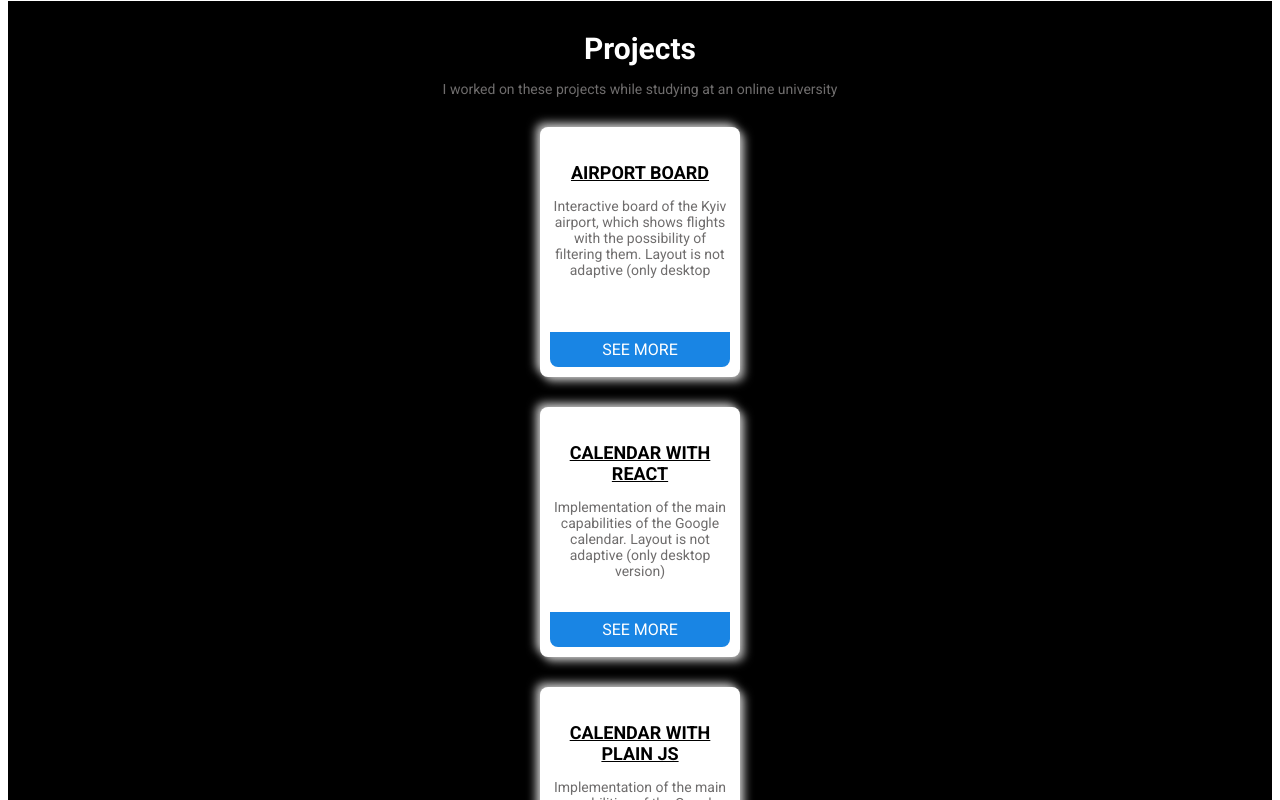
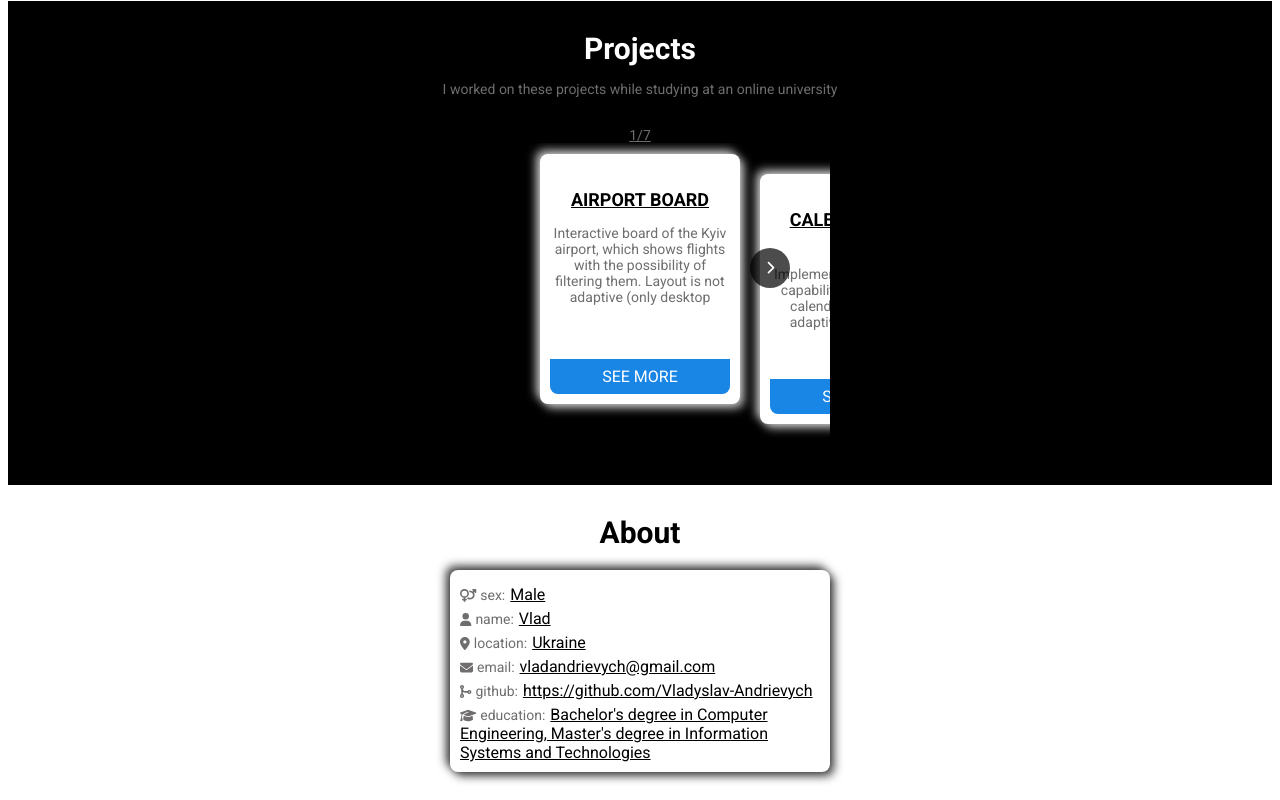
Before and after one commit to Vladyslav-Andrievych/portfolio, a Next.js app: page / in a window 1280 px wide. Shown: the part 1800-2600 px from the top of the page. Built offline with nearby package versions, Linux system fonts and the light colour scheme; a web font is replaced by a local one.

Commit message:
finish Projects section, made a projects slider

```diff
--- a/src/components/Projects/ProjectCard.tsx
+++ b/src/components/Projects/ProjectCard.tsx
@@ -2,24 +2,38 @@ import styles from './projects.module.scss';
 
 import Link from 'next/link';
 
-export default function ProjectCard({
-  name,
-  description,
-  layoutDesciption,
-}: {
+interface ProjectData {
   name: string;
   description: string;
-  layoutDesciption: string;
+  repositoryName: string;
+  layout: string;
+  repositoryUrl: string;
+  url: string;
+  techStack: string[];
+}
+
+export default function ProjectCard({
+  projectData,
+  isActive,
+}: {
+  projectData: ProjectData;
+  isActive: boolean;
 }) {
   return (
-    <div className={styles.projectCard}>
-      <h4 className={styles.projectCardTitle}>{name}</h4>
+    <li
+      className={`
+                ${styles.projectCardsListItem}
+                ${styles.projectCard}
+                `}
+      style={isActive ? { transform: 'translate(0, -20px)' } : {}}
+    >
+      <h4 className={styles.projectCardTitle}>{projectData.name}</h4>
       <p className={styles.projectCardDescription}>
-        {`${description}. ${layoutDesciption}`}
+        {`${projectData.description}. ${projectData.layout}`}
       </p>
       <Link href="/" className={styles.projectCardLink}>
         See more
       </Link>
-    </div>
+    </li>
   );
 }
--- a/src/components/Projects/ProjectCards.tsx
+++ /dev/null
@@ -1,34 +0,0 @@
-import styles from './projects.module.scss';
-
-import ProjectCard from './ProjectCard';
-
-interface ProjectData {
-  name: string;
-  description: string;
-  repositoryName: string;
-  layout: string;
-  repositoryUrl: string;
-  url: string;
-  techStack: string[];
-}
-
-export default function ProjectCards({
-  projectsInfo,
-}: {
-  projectsInfo: ProjectData[];
-}) {
-  return (
-    <div className={`${styles.projectsCardsContainer} ${styles.projectCards}`}>
-      {projectsInfo.map((projectInfo, index) => {
-        return (
-          <ProjectCard
-            key={index}
-            name={projectInfo.name}
-            description={projectInfo.description}
-            layoutDesciption={projectInfo.layout}
-          />
-        );
-      })}
-    </div>
-  );
-}
--- a/src/components/Projects/Projects.tsx
+++ b/src/components/Projects/Projects.tsx
@@ -2,7 +2,7 @@ import styles from './projects.module.scss';
 
 import data from '../../../data/projects';
 
-import ProjectCards from './ProjectCards';
+import ProjectsSlider from './ProjectsSlider';
 
 export default function Projects() {
   const projectsInfo = [...data];
@@ -14,7 +14,7 @@ export default function Projects() {
         I worked on these projects while studying at an online university
       </p>
       {/* add this Portfolio, TodoList, js-full-github-user-data, counter-project */}
-      <ProjectCards projectsInfo={[...projectsInfo]} />
+      <ProjectsSlider projectsInfo={[...projectsInfo]} />
     </section>
   );
 }
--- /dev/null
+++ b/src/components/Projects/ProjectsSlider.tsx
@@ -0,0 +1,105 @@
+import { useState, useEffect, useRef } from 'react';
+
+import styles from './projects.module.scss';
+
+import ProjectCard from './ProjectCard';
+import ToggleButton from './ToggleButton';
+
+interface ProjectData {
+  name: string;
+  description: string;
+  repositoryName: string;
+  layout: string;
+  repositoryUrl: string;
+  url: string;
+  techStack: string[];
+}
+
+export default function ProjectsSlider({
+  projectsInfo,
+}: {
+  projectsInfo: ProjectData[];
+}) {
+  const [projectNumber, setProjectNumber] = useSlider();
+
+  const counterValue = `${projectNumber + 1}/${projectsInfo.length}`;
+
+  return (
+    <div className={`${styles.projectsSlider} ${styles.slider}`}>
+      <span className={styles.sliderCounter}>{counterValue}</span>
+      <div
+        className={`${styles.sliderCards} ${styles.projectCardsContainer}`}
+        id="projectCardsContainer"
+      >
+        {projectNumber > 0 && (
+          <ToggleButton
+            direction="back"
+            onClick={setProjectNumber}
+            projectNumber={projectNumber}
+          />
+        )}
+        <ul className={styles.projectCardsList} id="projectCardsList">
+          {projectsInfo.map((projectInfo, index) => {
+            const isActive = projectNumber === index;
+            return (
+              <ProjectCard
+                projectData={projectInfo}
+                isActive={isActive}
+                key={index}
+              />
+            );
+          })}
+        </ul>
+        {projectNumber < projectsInfo.length - 1 && (
+          <ToggleButton
+            direction="forth"
+            onClick={setProjectNumber}
+            projectNumber={projectNumber}
+          />
+        )}
+      </div>
+    </div>
+  );
+}
+
+function useSlider() {
+  const [projectNumber, setProjectNumber] = useState(0);
+
+  useEffect(() => {
+    function onWidthSizeChange() {
+      const containerElem = document.querySelector('#projectCardsContainer');
+      const listElem = document.querySelector('#projectCardsList');
+
+      if (containerElem && listElem) {
+        const { clientWidth } = containerElem;
+
+        // 100px - half of width of projectCard
+        listElem.style.marginLeft = `${clientWidth / 2 - 100}px`;
+      }
+    }
+
+    onWidthSizeChange();
+
+    window.addEventListener('resize', onWidthSizeChange);
+
+    return () => {
+      window.removeEventListener('resize', onWidthSizeChange);
+    };
+  });
+
+  useEffect(() => {
+    function listPositioning() {
+      const listElem = document.querySelector('#projectCardsList');
+      if (listElem) {
+        //220px - width of projectCard + margin-right of projectCard
+        listElem.style.translate =
+          projectNumber === 0 ? `0px` : `-${220 * projectNumber}px`;
+        listElem.style.transition = 'all 1s';
+      }
+    }
+
+    listPositioning();
+  }, [projectNumber]);
+
+  return [projectNumber, setProjectNumber] as const;
+}
--- /dev/null
+++ b/src/components/Projects/ToggleButton.tsx
@@ -0,0 +1,34 @@
+import styles from './projects.module.scss';
+
+import { FontAwesomeIcon } from '@fortawesome/react-fontawesome';
+import { faChevronLeft } from '@fortawesome/free-solid-svg-icons/faChevronLeft';
+import { faChevronRight } from '@fortawesome/free-solid-svg-icons/faChevronRight';
+
+export default function ToggleButton({
+  direction,
+  onClick,
+  projectNumber,
+}: {
+  direction: string;
+  onClick: (arg: number) => void;
+  projectNumber: number;
+}) {
+  const button =
+    direction === 'back' ? (
+      <button
+        className={`${styles.sliderToggleBtn} ${styles.sliderToggleBtnLeft}`}
+        onClick={() => onClick(projectNumber - 1)}
+      >
+        <FontAwesomeIcon icon={faChevronLeft} />
+      </button>
+    ) : (
+      <button
+        className={`${styles.sliderToggleBtn} ${styles.sliderToggleBtnRight}`}
+        onClick={() => onClick(projectNumber + 1)}
+      >
+        <FontAwesomeIcon icon={faChevronRight} />
+      </button>
+    );
+
+  return button;
+}
--- a/src/components/Projects/projects.module.scss
+++ b/src/components/Projects/projects.module.scss
@@ -20,18 +20,70 @@
     margin-top: 15px;
   }
 
-  &CardsContainer {
+  &Slider {
     margin-top: 30px;
   }
 }
 
-.projectCards {
+.slider {
+  display: flex;
+  flex-direction: column;
+  align-items: center;
+
+  &Counter {
+    font-size: 14px;
+    color: #6f6d6d;
+    text-decoration: underline;
+  }
+
+  &Cards {
+    position: relative;
+  }
+
+  &ToggleBtn {
+    position: absolute;
+    top: 105px;
+    width: 40px;
+    height: 40px;
+    border-radius: 50%;
+    border: none;
+    outline: none;
+    background-color: #000000b3;
+    color: $primary-white;
+    z-index: 1;
+
+    &Right {
+      right: 40px;
+    }
+
+    &Left {
+      left: 40px;
+    }
+  }
+}
+
+.projectCardsContainer {
+  display: flex;
+  align-items: center;
+  max-width: 380px;
+  height: 312px;
+  overflow: hidden;
+}
+
+.projectCardsList {
+  width: fit-content;
+  display: flex;
+  list-style-type: none;
+  margin: 0;
+  padding: 0;
+
+  &Item {
+    flex-shrink: 0;
+    margin-right: 20px;
+  }
 }
 
 .projectCard {
-  //remove margin below
-  margin: 30px auto 0;
-
   width: 200px;
   height: 250px;
   display: flex;
--- a/src/styles/globals.scss
+++ b/src/styles/globals.scss
@@ -2,6 +2,6 @@
   box-sizing: border-box;
 }
 
-html {
+body {
   font-size: 16px;
 }
```
